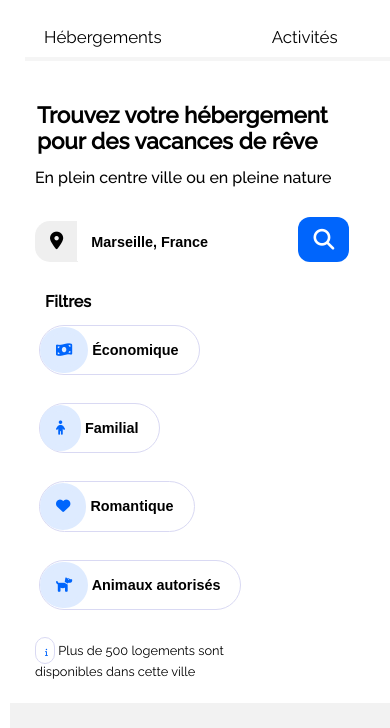
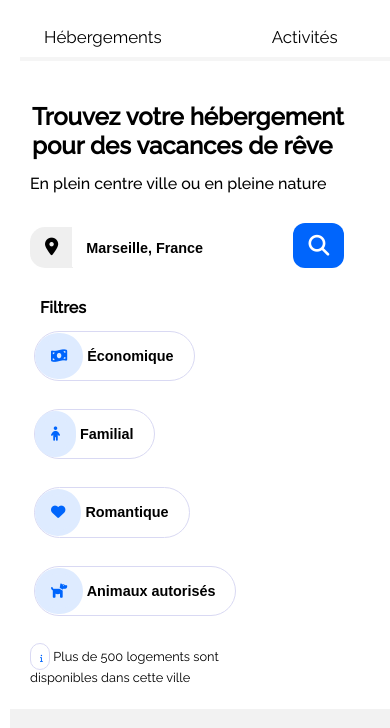
Before and after one commit to AndreSpinoza85/AndresEspinoza_P3, a plain HTML site: page index.html in a window 390 px wide. Shown: the part 95-823 px from the top of the page. Drawn offline with Linux system fonts and the light colour scheme.

Commit message:
Add files via upload

```diff
--- a/style.css
+++ b/style.css
@@ -237,7 +237,8 @@
         text-align: left;
         margin-top: -100px;
         padding-left: 10px;
-        width: 90%;
+        margin-left: 10px;
+        width: 98%;
         height: auto;
         border-top: 4px solid whitesmoke;
 
@@ -249,7 +250,7 @@
        width: 100%;
        display: flex;
        text-align:left;
-       font-size: 1.4em;
+       font-size: 1.5em;
 
     }
     header h2
```
